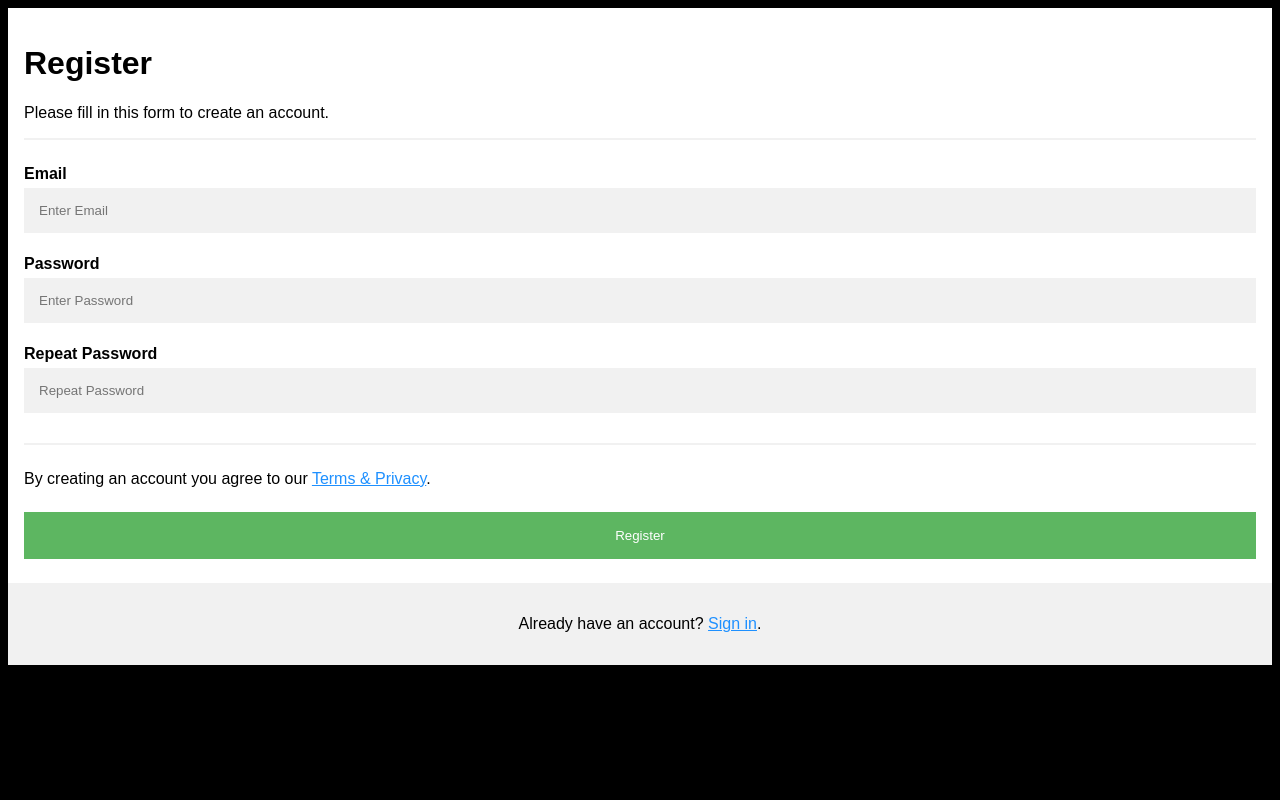
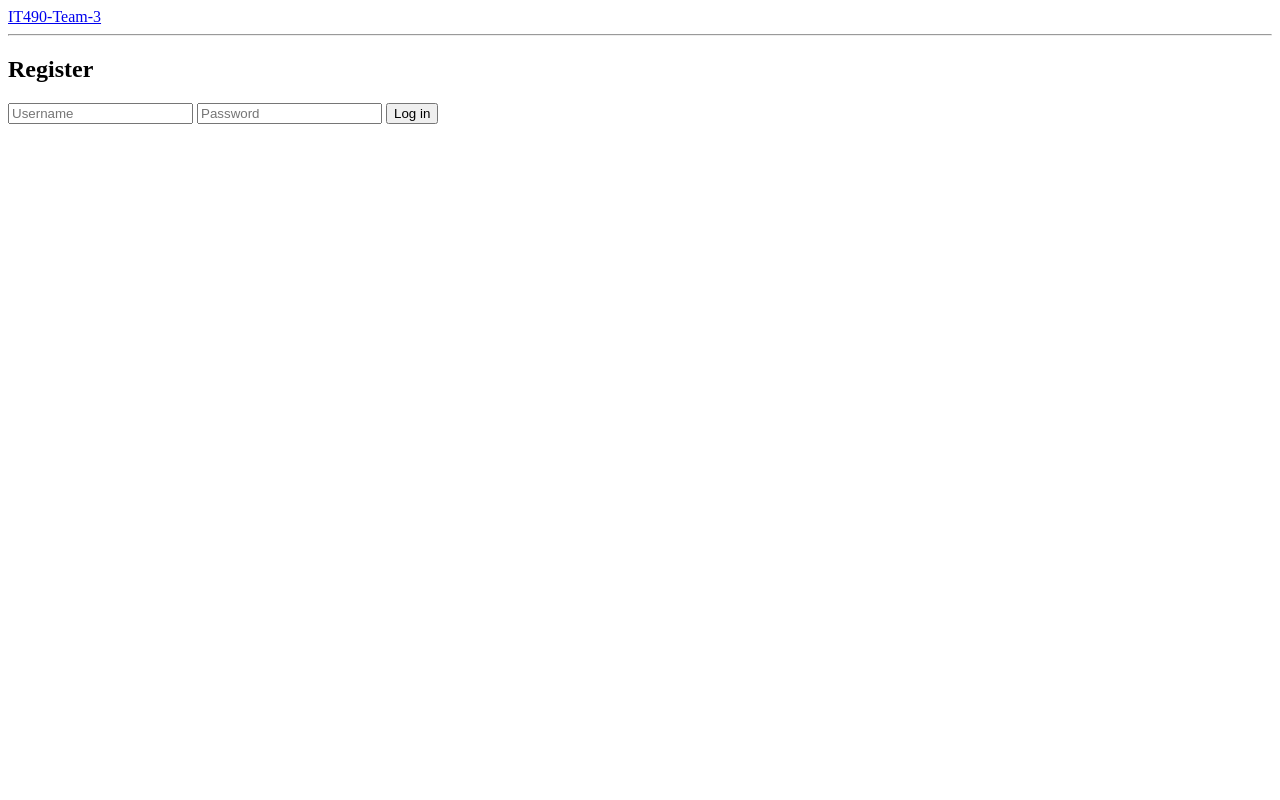
Before and after one commit to asp234/IT490-Team-3, a Flask app: template frontend/templates/register.html in a window 1280 px wide. Run offline with Flask 2, Linux system fonts and the light colour scheme; the template is opened without the code that fills it, so the values that code supplies are empty.

Commit message:
Authentication process completed working on design

```diff
--- a/frontend/app.py
+++ b/frontend/app.py
@@ -1,60 +1,79 @@
-from flask import Flask, render_template, request, session, redirect, flash
-from werkzeug.security import check_password_hash, generate_password_hash
-import pika
-import messaging
-import os
+"""Flask Login Example and instagram fallowing find"""
+
+from flask import Flask, url_for, render_template, request, redirect, session
+from flask_sqlalchemy import SQLAlchemy
+from instagram import getfollowedby, getname
+
 
 app = Flask(__name__)
-app.secret_key = os.environ['FLASK_SECRET_KEY']
-
-@app.route('/login', methods=['GET','POST'])
-def login():
-    if request.method == 'POST':
-        username = request.form['username']
-        password = request.form['password']
-        msg = messaging.Messaging()
-        msg.send('GETHASH', { 'username': username })
-        response = msg.receive()
-        if response['success'] != True:
-            return "Login failed."
-        if check_password_hash(response['hash'], password):
-            session['username'] = username
-            return redirect('/userpage')
-        else:
-            return "Login failed."
-    return render_template('login.html')
+app.config['SQLALCHEMY_DATABASE_URI'] = 'sqlite:///test.db'
+db = SQLAlchemy(app)
 
 
-@app.route('/register', methods=['GET','POST'])
+class User(db.Model):
+    """ Create user table"""
+    id = db.Column(db.Integer, primary_key=True)
+    username = db.Column(db.String(80), unique=True)
+    password = db.Column(db.String(80))
+
+    def __init__(self, username, password):
+        self.username = username
+        self.password = password
+
+
+@app.route('/', methods=['GET', 'POST'])
+def home():
+    """ Session control"""
+    if not session.get('logged_in'):
+        return render_template('index.html')
+    else:
+        if request.method == 'POST':
+            username = getname(request.form['username'])
+            return render_template('index.html', data=getfollowedby(username))
+        return render_template('index.html')
+
+
+@app.route('/login', methods=['GET', 'POST'])
+def login():
+    """Login Form"""
+    if request.method == 'GET':
+        return render_template('login.html')
+    else:
+        name = request.form['username']
+        passw = request.form['password']
+        try:
+            data = User.query.filter_by(username=name, password=passw).first()
+            if data is not None:
+                session['logged_in'] = True
+                return redirect(url_for('home'))
+            else:
+                return 'Dont Login'
+        except:
+            return "Dont Login"
+
+
+@app.route('/register/', methods=['GET', 'POST'])
 def register():
+    """Register Form"""
     if request.method == 'POST':
-        firstname = request.form['firstname']
-        lastname = request.form['lastname']
-        email = request.form['email']
-        username = request.form['username']
-        password = request.form['password']
-        confirmpassword = request.form['confirmpassword']
-        if password == confirmpassword:
-            msg = messaging.Messaging()
-            msg.send(
-                'REGISTER',
-                {
-                    'firstname' : firstname,
-                    'lastname' : lastname,
-                    'email': email,
-                    'username' : username,
-                    'hash': generate_password_hash(password)
-                }
-            )
-            response = msg.receive()
-            if response['success']:
-                session['username'] = username
-                return redirect('/userpage')
-            else:
-                return f"{response['message']}"
+        new_user = User(
+            username=request.form['username'],
+            password=request.form['password'])
+        db.session.add(new_user)
+        db.session.commit()
+        return render_template('login.html')
     return render_template('register.html')
 
-@app.route('/logout')
+
+@app.route("/logout")
 def logout():
-    session.pop('username', None)
-    return redirect('/')
+    """Logout Form"""
+    session['logged_in'] = False
+    return redirect(url_for('home'))
+
+
+if __name__ == '__main__':
+    app.debug = True
+    db.create_all()
+    app.secret_key = "123"
+    app.run(host='0.0.0.0')
--- a/frontend/requirements.txt
+++ b/frontend/requirements.txt
@@ -1,3 +1,3 @@
 Flask
-pika
-Werkzeug
+Flask-SQLAlchemy
+requests
--- /dev/null
+++ b/frontend/templates/base.html
@@ -0,0 +1,11 @@
+<html>
+  <head>
+		<title>IT490-Team-3</title>
+  </head>
+  <body>
+    <div><a href="/">IT490-Team-3</a></div>
+
+    <hr>
+    {% block content %}{% endblock %}
+  </body>
+</html>
--- a/frontend/templates/register.html
+++ b/frontend/templates/register.html
@@ -1,98 +1,14 @@
-<!DOCTYPE html>
-<html>
-<head>
-<meta name="viewport" content="width=device-width, initial-scale=1">
-<style>
-body {
-  font-family: Arial, Helvetica, sans-serif;
-  background-color: black;
-}
+{% extends "base.html" %}
+{% block content %}
+{% if session['logged_in'] %}
+<p>Oh no Dont show page</p>
+{% else %}
 
-* {
-  box-sizing: border-box;
-}
-
-/* Add padding to containers */
-.container {
-  padding: 16px;
-  background-color: white;
-}
-
-/* Full-width input fields */
-input[type=text], input[type=password] {
-  width: 100%;
-  padding: 15px;
-  margin: 5px 0 22px 0;
-  display: inline-block;
-  border: none;
-  background: #f1f1f1;
-}
-
-input[type=text]:focus, input[type=password]:focus {
-  background-color: #ddd;
-  outline: none;
-}
-
-/* Overwrite default styles of hr */
-hr {
-  border: 1px solid #f1f1f1;
-  margin-bottom: 25px;
-}
-
-/* Set a style for the submit button */
-.registerbtn {
-  background-color: #4CAF50;
-  color: white;
-  padding: 16px 20px;
-  margin: 8px 0;
-  border: none;
-  cursor: pointer;
-  width: 100%;
-  opacity: 0.9;
-}
-
-.registerbtn:hover {
-  opacity: 1;
-}
-
-/* Add a blue text color to links */
-a {
-  color: dodgerblue;
-}
-
-/* Set a grey background color and center the text of the "sign in" section */
-.signin {
-  background-color: #f1f1f1;
-  text-align: center;
-}
-</style>
-</head>
-<body>
-
-<form action="/action_page.php">
-  <div class="container">
-    <h1>Register</h1>
-    <p>Please fill in this form to create an account.</p>
-    <hr>
-
-    <label for="email"><b>Email</b></label>
-    <input type="text" placeholder="Enter Email" name="email" id="email" required>
-
-    <label for="psw"><b>Password</b></label>
-    <input type="password" placeholder="Enter Password" name="psw" id="psw" required>
-
-    <label for="psw-repeat"><b>Repeat Password</b></label>
-    <input type="password" placeholder="Repeat Password" name="psw-repeat" id="psw-repeat" required>
-    <hr>
-    <p>By creating an account you agree to our <a href="#">Terms & Privacy</a>.</p>
-
-    <button type="submit" class="registerbtn">Register</button>
-  </div>
-
-  <div class="container signin">
-    <p>Already have an account? <a href="login">Sign in</a>.</p>
-  </div>
+<h2>Register</h2>
+<form action="/register/" method="POST">
+  <input type="username" name="username" placeholder="Username">
+  <input type="password" name="password" placeholder="Password">
+  <input type="submit" value="Log in">
 </form>
-
-</body>
-</html>
+{% endif %}
+{% endblock %}
```
Also changed, not shown: frontend/instagram.py (added, +14 -0 lines), frontend/templates/index.html (added, +23 -0 lines), frontend/templates/login.html (+14 -29 lines), frontend/test.db (added).
